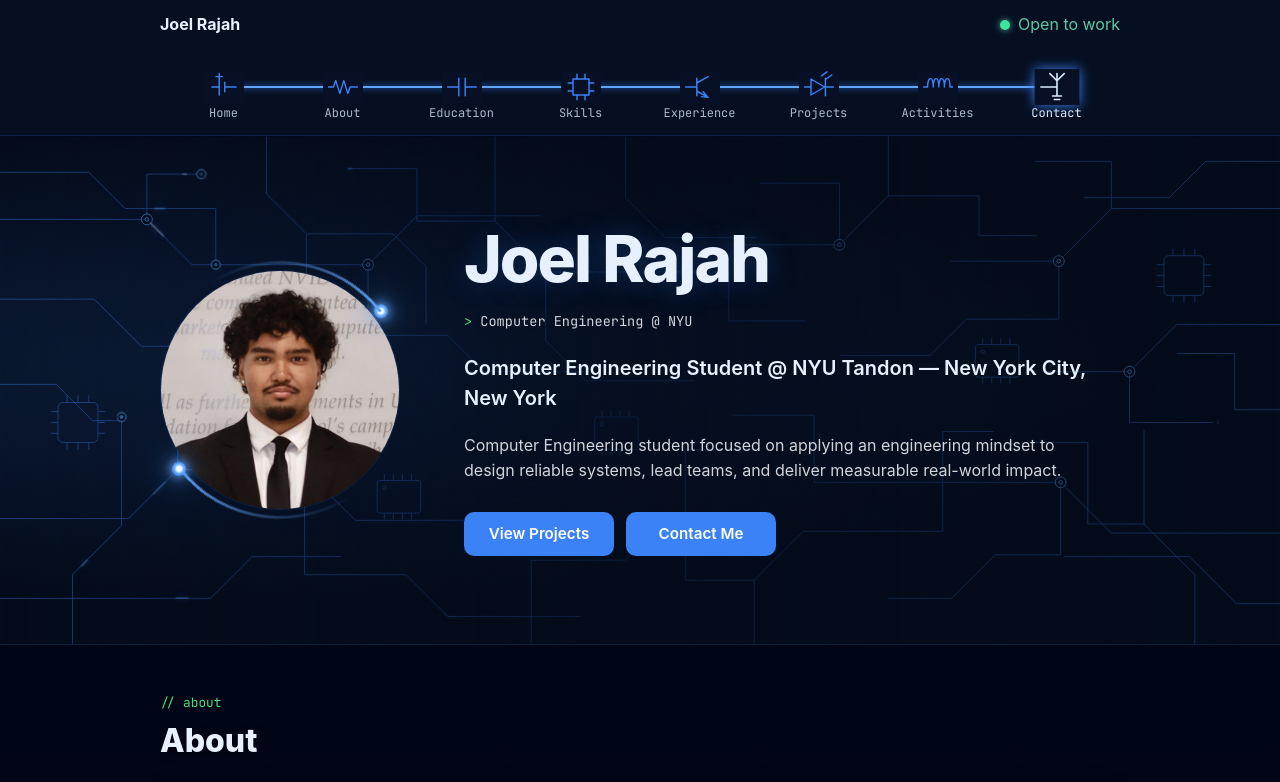
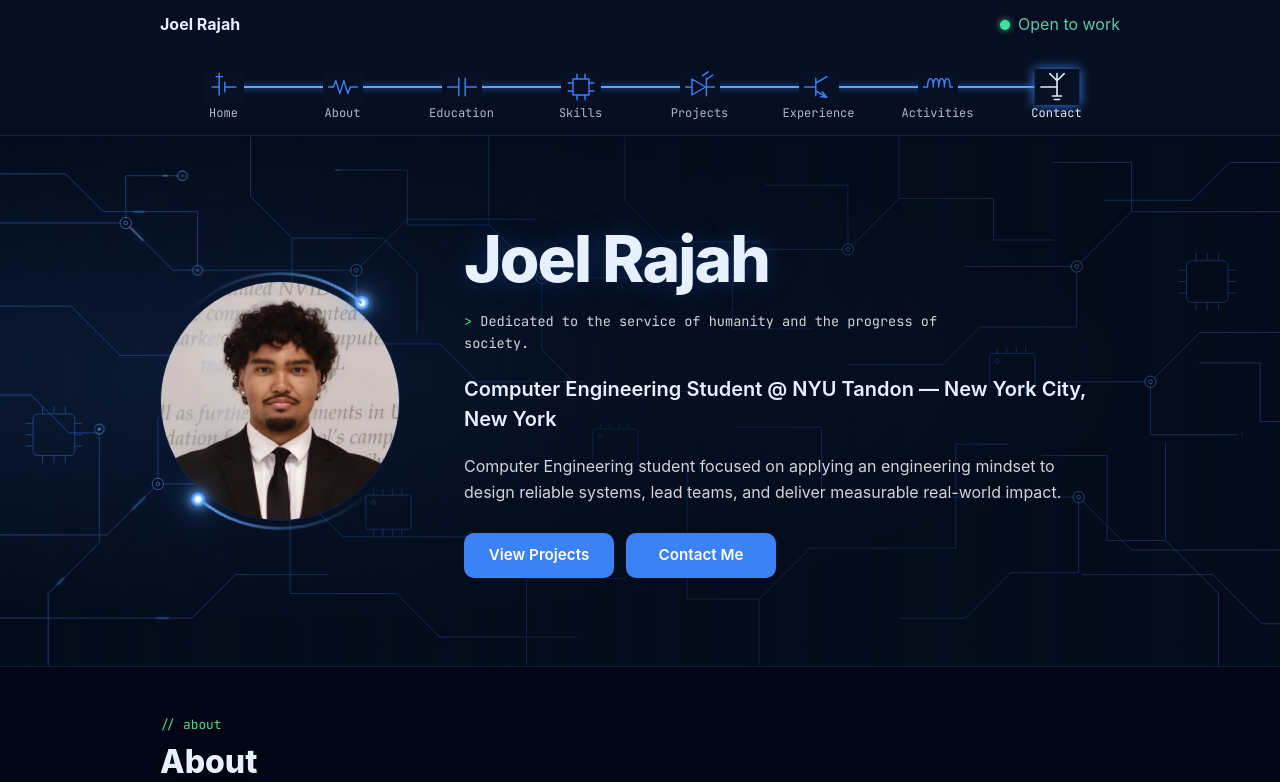
Before and after one commit to joelrajah08/joelrajah08.github.io, a React (Create React App) app: page / in a window 1280 px wide. Shown: the top 782 px of the page. Built offline with nearby package versions, Linux system fonts and the light colour scheme.

Commit message:
Move Projects before Experience and update terminal message

```diff
--- a/src/Joel_Rajah_App.js
+++ b/src/Joel_Rajah_App.js
@@ -14,8 +14,8 @@ const navigation = [
   ['about', 'About'],
   ['education', 'Education'],
   ['skills', 'Skills'],
+  ['projects', 'Projects'],
   ['leadership', 'Experience'],
-  ['projects', 'Projects'],
   ['activities', 'Activities'],
   ['contact', 'Contact'],
 ];
@@ -203,8 +203,6 @@ function App() {
           </div>
         </section>
 
-        <Timeline entries={experience} />
-
         <section id="projects" className="section projects">
           <span className="section-label" aria-hidden="true">{'// projects'}</span>
           <h2 className="section-heading">Projects</h2>
@@ -214,6 +212,8 @@ function App() {
             ))}
           </div>
         </section>
+
+        <Timeline entries={experience} />
 
         <Timeline entries={activities} id="activities" title="Activities" />
 
--- a/src/components/TerminalLine.js
+++ b/src/components/TerminalLine.js
@@ -1,6 +1,6 @@
 import { useEffect, useState } from 'react';
 
-const text = 'Computer Engineering @ NYU';
+const text = 'Dedicated to the service of humanity and the progress of society.';
 
 export default function TerminalLine() {
   const [typed, setTyped] = useState('');
```
Also changed, not shown: 7 other files (tests, documents, lock files or other folders).
